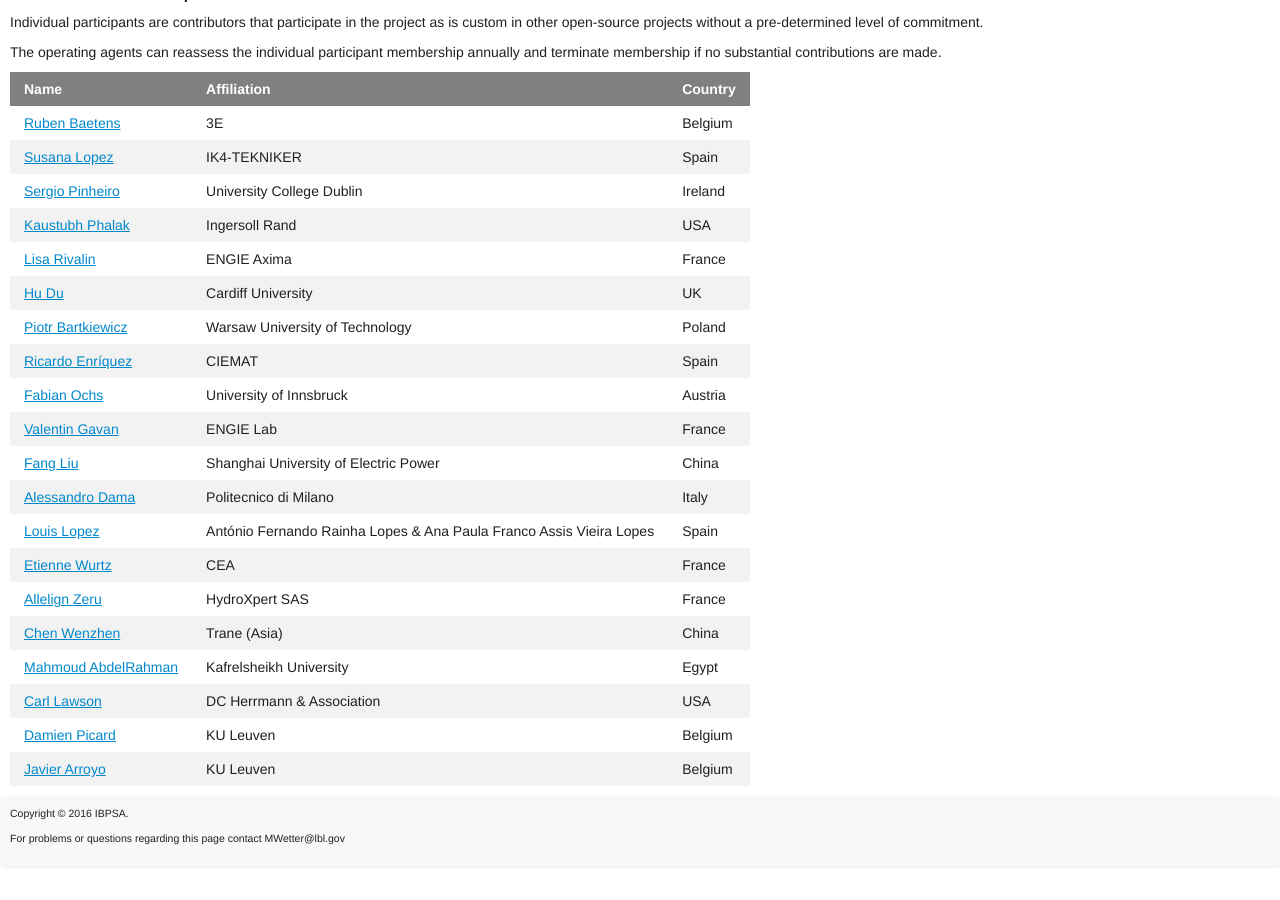
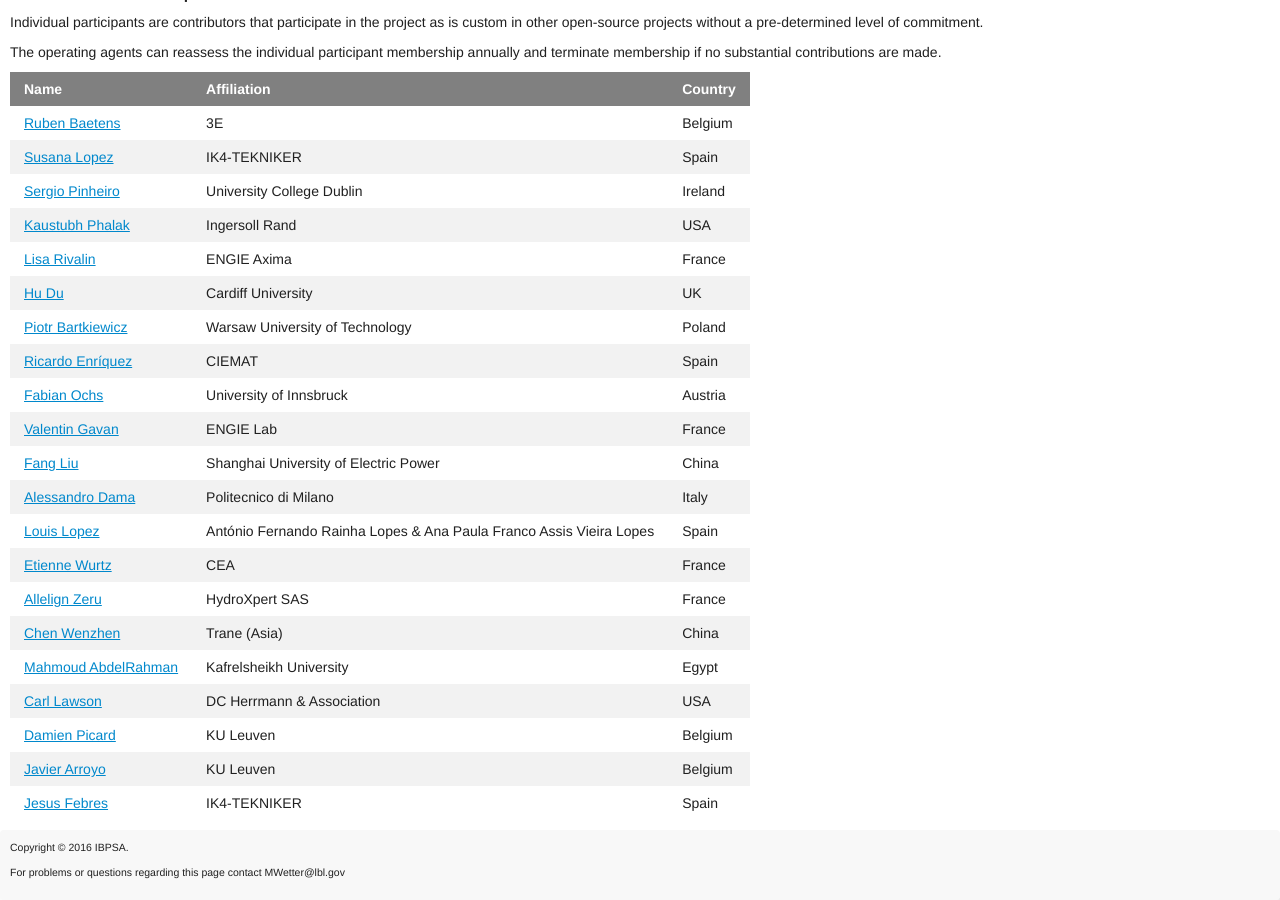
Before and after one commit to ibpsa/project1, a Jekyll site: the page built from participants.md, in a window 1280 px wide and 900 px high, scrolled down 1749 px. Built offline with Jekyll 4.4.1, drawn with Linux system fonts in a browser that asks for light colours; nearby versions of some CDN libraries; before the commit the page ends 2615 px from its top, so only the background shows below that.

Commit message:
Updated participant list

```diff
--- a/_data/individual_participants.yml
+++ b/_data/individual_participants.yml
@@ -117,3 +117,9 @@
   contact_email: javier.arroyo@kuleuven.be
   affiliation:   KU Leuven
   country:       Belgium
+
+- date_joined:   11/29/2017
+  contact_name:  Jesus Febres
+  contact_email: jesus.febres@tekniker.es
+  affiliation:   IK4-TEKNIKER
+  country:       Spain
```
